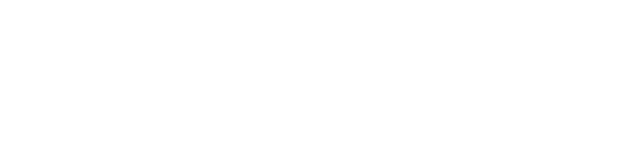
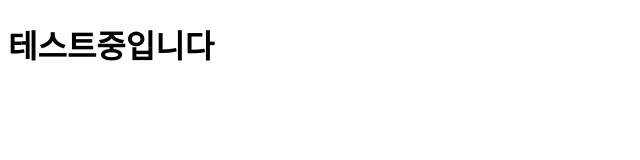
Before and after one commit to chinyday/chinyday.github.io, a plain HTML site: page index.html in a window 1280 px wide. Shown: the whole page, without its empty margins (0-640 px from the left). Drawn offline with Linux system fonts and the light colour scheme.

Commit message:
테스트

```diff
--- a/index.html
+++ b/index.html
@@ -6,6 +6,6 @@
     <title>jinkyung's</title>
 </head>
 <body>
-
+    <h1>테스트중입니다</h1>
 </body>
 </html>
```
Also changed, not shown: 1 other file.
